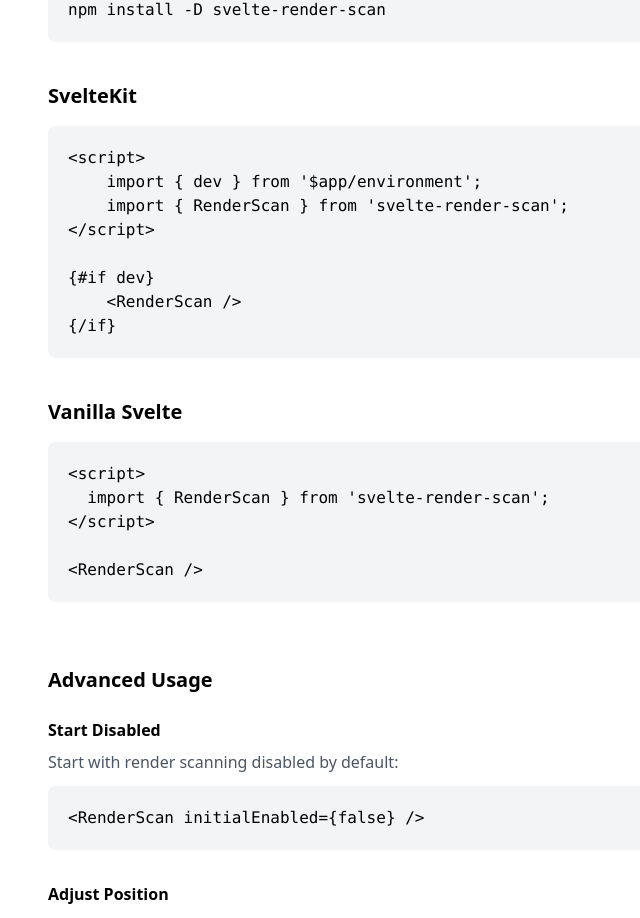
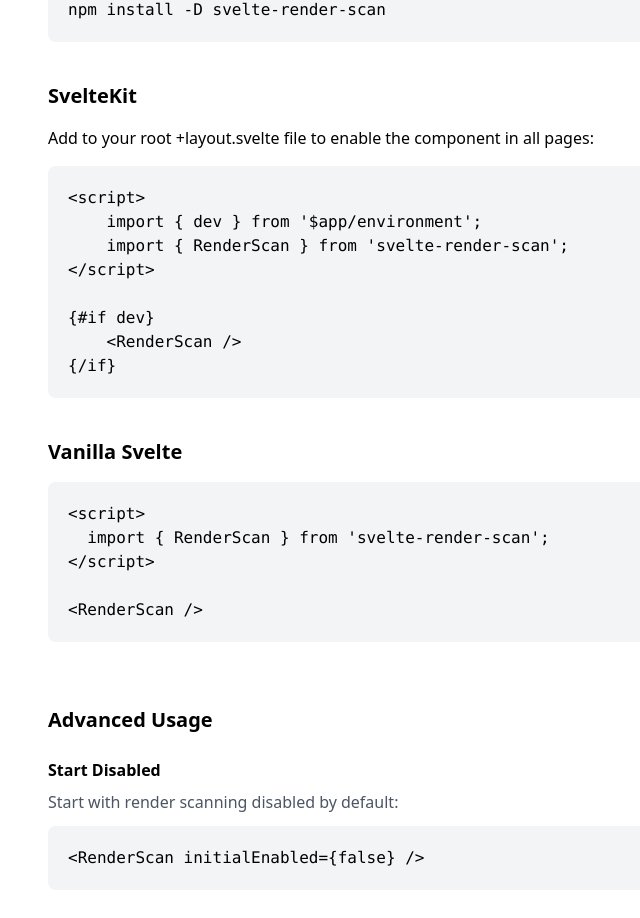
Before and after one commit to maxfriedmann/svelte-render-scan, a SvelteKit app: page / in a window 1280 px wide. Shown: the part 1034-1952 px from the top of the page, without its empty margins (256-896 px from the left). Built offline with nearby package versions, Linux system fonts and the light colour scheme.

Commit message:
Update +page.svelte

```diff
--- a/src/routes/+page.svelte
+++ b/src/routes/+page.svelte
@@ -232,6 +232,7 @@
 
 	<section class="mt-10">
 		<p class="mb-4 text-xl font-bold">SvelteKit</p>
+		<p class="mb-4">Add to your root +layout.svelte file to enable the component in all pages:</p>
 		<pre class="language-html"><code class="language-html">{demoSvelteKitCode}</code></pre>
 	</section>
 
```
